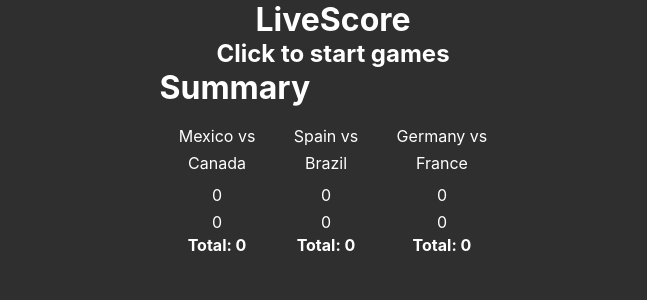
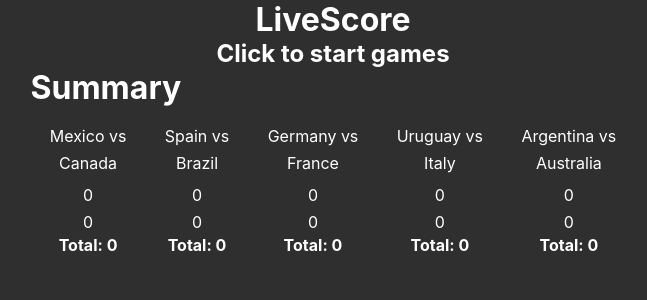
Before and after one commit to erazmozen/scoreboard, a React (Create React App) app: page / in a window 1280 px wide. Shown: the top 300 px of the page, without its empty margins (307-954 px from the left). Built offline with nearby package versions, Linux system fonts and the light colour scheme.

Commit message:
Extend data
Include more games and end game time for sorting

```diff
--- a/src/data/data.js
+++ b/src/data/data.js
@@ -4,17 +4,34 @@ export const data = [
     teamHome: { team: "Mexico", score: 0 },
     teamAway: { team: "Canada", score: 0 },
     gameTotalScore: 0,
+    gameEndedTime: Date.now() + 4000,
   },
   {
     id: 2,
     teamHome: { team: "Spain", score: 0 },
     teamAway: { team: "Brazil", score: 0 },
     gameTotalScore: 0,
+    gameEndedTime: Date.now() + 3500,
   },
   {
     id: 3,
     teamHome: { team: "Germany", score: 0 },
     teamAway: { team: "France", score: 0 },
     gameTotalScore: 0,
+    gameEndedTime: Date.now() + 2000,
+  },
+  {
+    id: 4,
+    teamHome: { team: "Uruguay", score: 0 },
+    teamAway: { team: "Italy", score: 0 },
+    gameTotalScore: 0,
+    gameEndedTime: Date.now() + 2500,
+  },
+  {
+    id: 5,
+    teamHome: { team: "Argentina", score: 0 },
+    teamAway: { team: "Australia", score: 0 },
+    gameTotalScore: 0,
+    gameEndedTime: Date.now() + 6000,
   },
 ];
```
